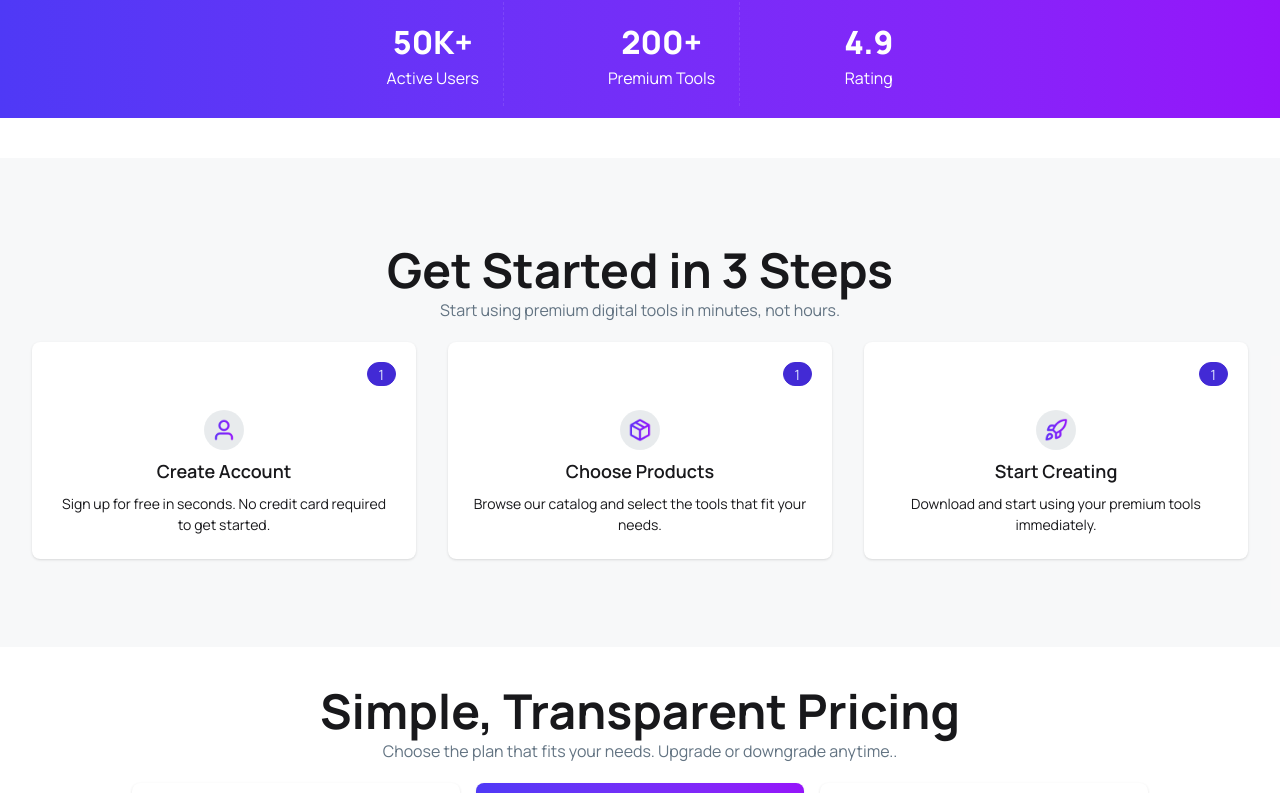
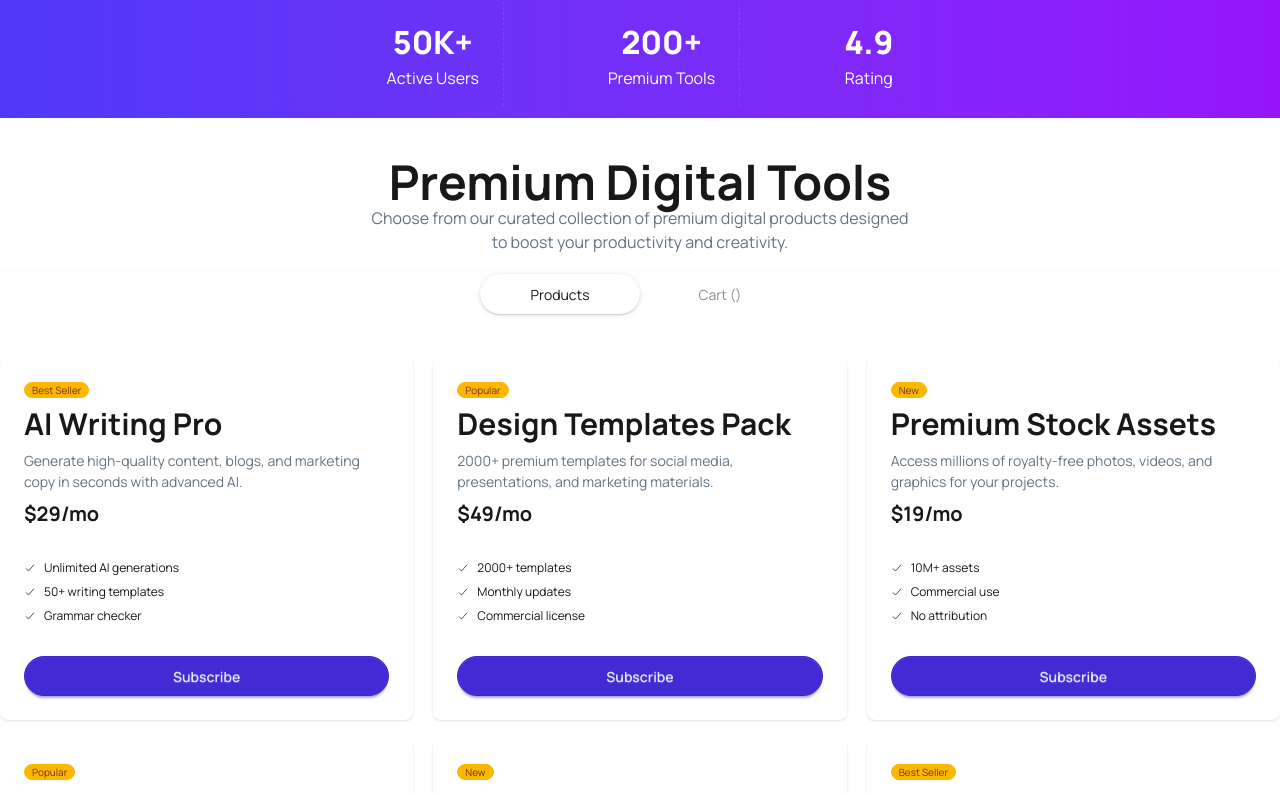
Before and after one commit to AforArdi/React-A6-DigiTools, a React (Vite) app: page / in a window 1280 px wide. Shown: the part 915-1708 px from the top of the page. Built offline with nearby package versions, Linux system fonts and the light colour scheme.

Commit message:
All data showing in card format in ProductsSection.jsx, with ProductCard.jsx, Button toggle tab added (not yet functional), working on buy now button on each card

```diff
--- a/src/App.jsx
+++ b/src/App.jsx
@@ -1,4 +1,5 @@
 import './App.css'
+import ProductsSection from './Components/Dynamic/ProductsSection'
 import Footer from './Components/Static/Footer'
 import Hero from './Components/Static/Hero'
 import Navbar from './Components/Static/Navbar'
@@ -7,6 +8,12 @@ import Stat from './Components/Static/Stat'
 import ThreeSteps from './Components/Static/ThreeSteps'
 import WorkFlow from './Components/Static/WorkFlow'
 
+const getProduct= async ()=>{
+  const res = await fetch('/productsData.json');
+  return res.json();
+}
+const productPromise = getProduct();
+
 function App() {
 
   return (
@@ -14,7 +21,11 @@ function App() {
       <Navbar></Navbar>
       <Hero></Hero>
       <Stat></Stat>
+      {/* dynamic part start */}
+      <ProductsSection productPromise={productPromise}></ProductsSection>
 
+
+      {/* dynamic part end */}
       <ThreeSteps></ThreeSteps>
       <Pricing></Pricing>
       <WorkFlow></WorkFlow>
--- /dev/null
+++ b/src/Components/Dynamic/ProductCard.jsx
@@ -0,0 +1,34 @@
+import { IoCheckmark } from "react-icons/io5";
+
+const ProductCard = ({product}) => {
+    return (
+        <section>
+            <div className="card bg-base-100 shadow-sm">
+                <div className="card-body">
+                    <span className="badge badge-xs badge-warning">{product.tag}</span>
+                    <div className="flex flex-col space-y-2">
+                        <h2 className="text-3xl font-bold">{product.name}</h2>
+                        <p className="text-[#627382]">{product.description}</p>
+                        <span className="text-xl font-bold">${product.price}/mo</span>
+                    </div>
+
+                    <ul className="mt-6 flex flex-col gap-2 text-xs">
+                        {
+                            product.features.map((feature, i)=>(
+                                <li key={i} className="flex items-center gap-2">
+                                    <IoCheckmark></IoCheckmark>
+                                    <span>{feature}</span>
+                                </li>
+                            ))
+                        }
+                    </ul>
+                    <div className="mt-6">
+                    <button className="btn btn-primary btn-block rounded-full">Subscribe</button>
+                    </div>
+                </div>
+            </div>
+        </section>
+     );
+}
+
+export default ProductCard;
--- /dev/null
+++ b/src/Components/Dynamic/ProductsSection.jsx
@@ -0,0 +1,37 @@
+import { use } from "react";
+import ProductCard from "./ProductCard";
+
+const ProductsSection = ({productPromise}) => {
+    const productsData = use(productPromise);
+
+    return (
+        <section>
+            <div className="space-y-4">
+                <div className="text-center">
+                    <h2 className='font-bold text-5xl'>Premium Digital Tools</h2>
+                    <p className='text-[16px] text-[#627382]'>Choose from our curated collection of premium digital products designed <br />to boost your productivity and creativity.</p>
+                </div>
+                {/* Toggle Button */}
+                <div className="tabs tabs-box justify-center bg-transparent">
+                    <input type="radio" name="my_tabs_1" className="tab rounded-full w-40" aria-label="Products" defaultChecked />
+                    <input type="radio" name="my_tabs_1" className="tab rounded-full w-40" aria-label="Cart ()" />
+                </div>
+            </div>
+
+            <div className="grid  md:grid-cols-2  lg:grid-cols-3 gap-5 mt-10">
+                {
+                    productsData.map((product)=> {
+                        return (
+                            <ProductCard
+                            key={product.id}
+                            product={product}
+                            ></ProductCard>
+                        )
+                    })
+                }
+            </div>
+        </section>
+     );
+}
+
+export default ProductsSection;
--- a/src/Components/Static/Pricing.jsx
+++ b/src/Components/Static/Pricing.jsx
@@ -16,9 +16,9 @@ const Pricing = () => {
                     <div className="card-body">
                         {/* <span className="badge badge-xs badge-warning">Most Popular</span> */}
                         <div className="flex flex-col space-y-2">
-                        <h2 className="text-3xl font-bold">Starter</h2>
-                        <p className="text-[#627382]">Perfect for getting started</p>
-                        <span className="text-xl font-bold">$0/mo</span>
+                            <h2 className="text-3xl font-bold">Starter</h2>
+                            <p className="text-[#627382]">Perfect for getting started</p>
+                            <span className="text-xl font-bold">$0/mo</span>
                         </div>
                         <ul className="mt-6 flex flex-col gap-2 text-xs">
                             <li className="flex items-center gap-2">
```
